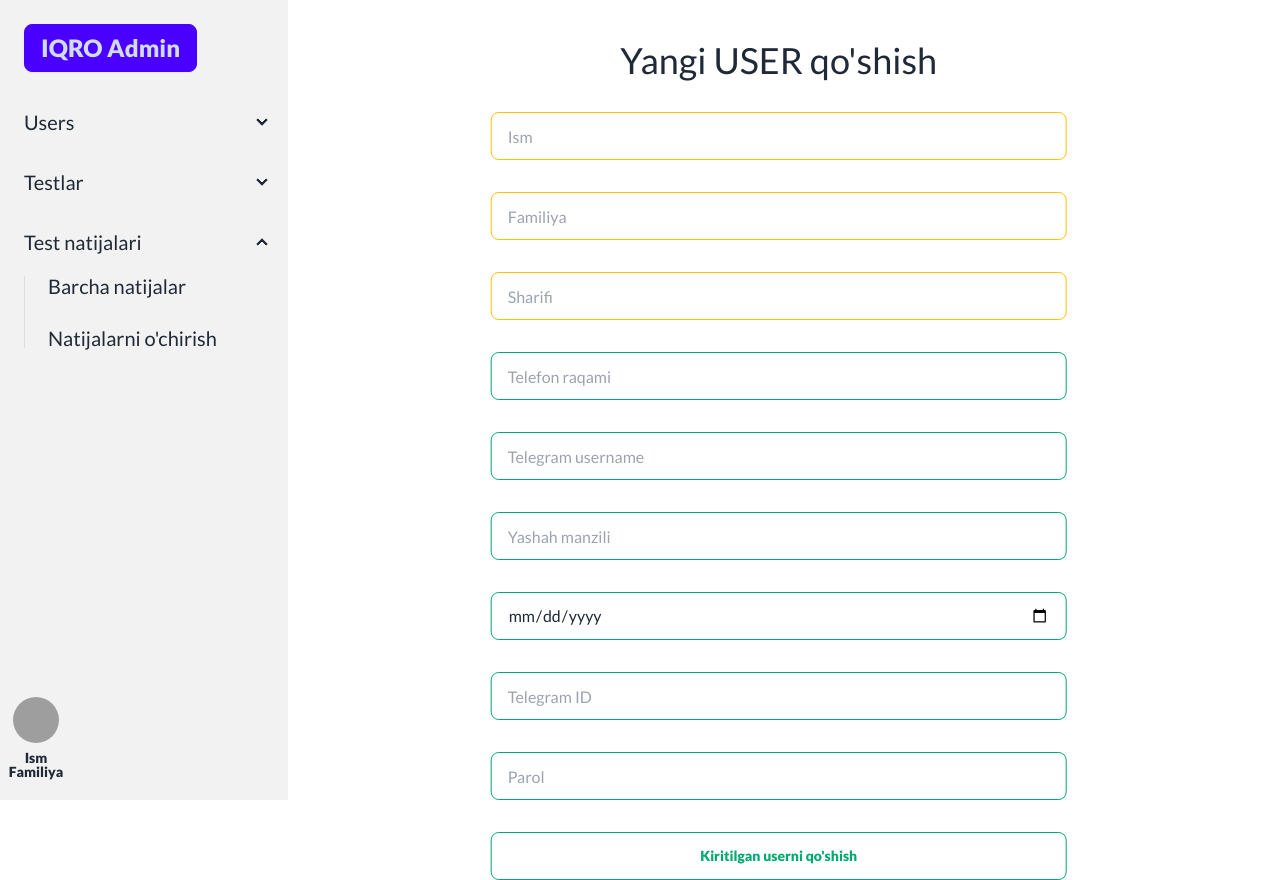
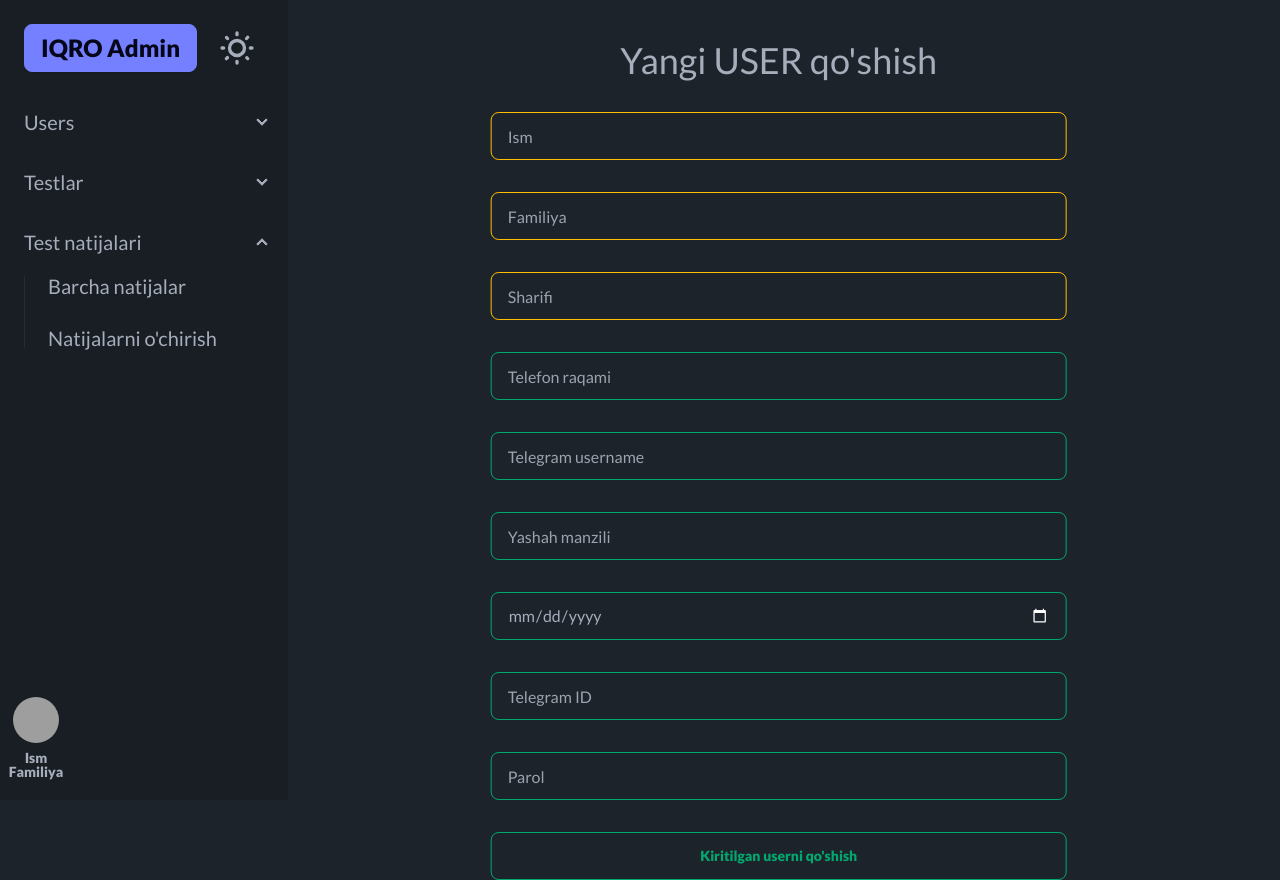
Before and after one commit to MAQSADBEK77/Tibbiy-sorovnoma, a React (Vite) app: page /adduser in a window 1280 px wide. Built offline with nearby package versions, Linux system fonts and the light colour scheme; grey boxes are pictures that could not be loaded.

Commit message:
Add theme dark and light

```diff
--- a/index.html
+++ b/index.html
@@ -1,5 +1,5 @@
 <!doctype html>
-<html lang="en">
+<html lang="en" data-theme="dark">
 
 <head>
   <meta charset="UTF-8" />
--- a/src/components/Header.jsx
+++ b/src/components/Header.jsx
@@ -1,8 +1,48 @@
+import { useEffect, useState } from "react";
 import { NavLink } from "react-router-dom";
 function Header() {
+  const [mode, setMode] = useState(
+    localStorage.getItem("theme") !== null
+      ? localStorage.getItem("theme")
+      : "dark"
+  );
+  function changeMode() {
+    if (mode === "dark") {
+      setMode("wireframe");
+    } else {
+      setMode("dark");
+    }
+    localStorage.setItem("theme", mode);
+    document.querySelector("html").setAttribute("data-theme", mode);
+  }
+  useEffect(() => {
+    changeMode();
+  }, []);
   return (
     <div className="text-2xl bg-base-200 fixed left-0 top-0 bottom-0">
-      <a className="mt-6 btn btn-primary text-2xl ml-6">IQRO Admin</a>
+      <div className="mt-6 flex items-center gap-5">
+        <a className="btn btn-primary text-2xl ml-6">IQRO Admin</a>
+        <label className="swap swap-rotate">
+          <input
+            onClick={changeMode}
+            type="checkbox"
+            className="theme-controller"
+            value="synthwave"
+          />
+          <svg
+            className="swap-off fill-current w-10 h-10"
+            xmlns="http://www.w3.org/2000/svg"
+            viewBox="0 0 24 24">
+            <path d="M5.64,17l-.71.71a1,1,0,0,0,0,1.41,1,1,0,0,0,1.41,0l.71-.71A1,1,0,0,0,5.64,17ZM5,12a1,1,0,0,0-1-1H3a1,1,0,0,0,0,2H4A1,1,0,0,0,5,12Zm7-7a1,1,0,0,0,1-1V3a1,1,0,0,0-2,0V4A1,1,0,0,0,12,5ZM5.64,7.05a1,1,0,0,0,.7.29,1,1,0,0,0,.71-.29,1,1,0,0,0,0-1.41l-.71-.71A1,1,0,0,0,4.93,6.34Zm12,.29a1,1,0,0,0,.7-.29l.71-.71a1,1,0,1,0-1.41-1.41L17,5.64a1,1,0,0,0,0,1.41A1,1,0,0,0,17.66,7.34ZM21,11H20a1,1,0,0,0,0,2h1a1,1,0,0,0,0-2Zm-9,8a1,1,0,0,0-1,1v1a1,1,0,0,0,2,0V20A1,1,0,0,0,12,19ZM18.36,17A1,1,0,0,0,17,18.36l.71.71a1,1,0,0,0,1.41,0,1,1,0,0,0,0-1.41ZM12,6.5A5.5,5.5,0,1,0,17.5,12,5.51,5.51,0,0,0,12,6.5Zm0,9A3.5,3.5,0,1,1,15.5,12,3.5,3.5,0,0,1,12,15.5Z" />
+          </svg>
+          <svg
+            className="swap-on fill-current w-10 h-10"
+            xmlns="http://www.w3.org/2000/svg"
+            viewBox="0 0 24 24">
+            <path d="M21.64,13a1,1,0,0,0-1.05-.14,8.05,8.05,0,0,1-3.37.73A8.15,8.15,0,0,1,9.08,5.49a8.59,8.59,0,0,1,.25-2A1,1,0,0,0,8,2.36,10.14,10.14,0,1,0,22,14.05,1,1,0,0,0,21.64,13Zm-9.5,6.69A8.14,8.14,0,0,1,7.08,5.22v.27A10.15,10.15,0,0,0,17.22,15.63a9.79,9.79,0,0,0,2.1-.22A8.11,8.11,0,0,1,12.14,19.73Z" />
+          </svg>
+        </label>
+      </div>
       <ul className="menu w-72 rounded-box text-xl gap-4 mt-5">
         <li>
           <details>
--- a/src/pages/AddUser.jsx
+++ b/src/pages/AddUser.jsx
@@ -114,7 +114,7 @@
         />{" "}
         <input
           onChange={(e) => {
-            setId(e.target.value);
+            setPassword(e.target.value);
           }}
           required
           type="password"
--- a/tailwind.config.js
+++ b/tailwind.config.js
@@ -5,4 +5,10 @@
     extend: {},
   },
   plugins: [require("daisyui")],
+  daisyui: {
+    themes: [
+      "dark",
+      "wireframe",
+    ],
+  },
 };
```
